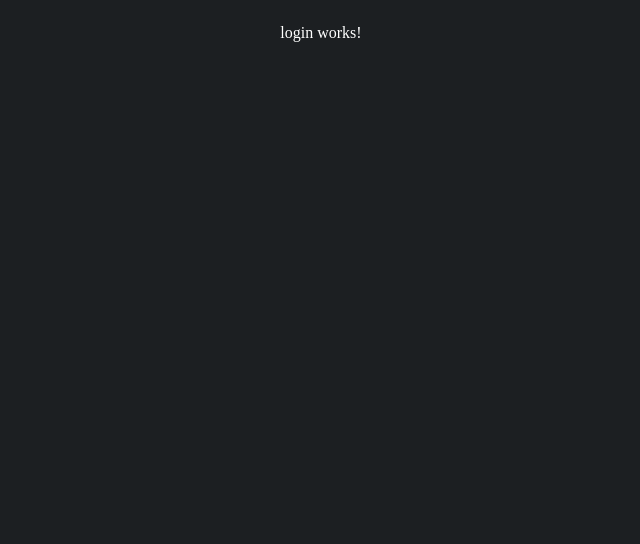
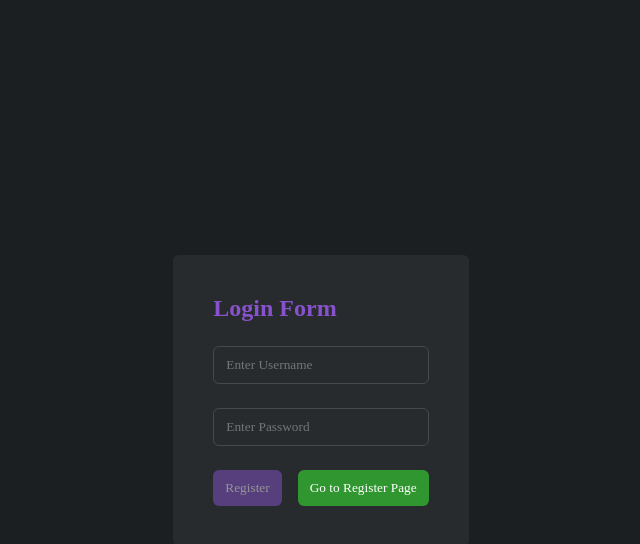
Before and after one commit to basakjeet08/Angular-Todo-website, an Angular app: page /login in a window 1280 px wide. Shown: the top 544 px of the page, without its empty margins (319-959 px from the left). Built offline with nearby package versions, Linux system fonts and the light colour scheme; a web font is replaced by a local one.

Commit message:
feat : Created the HTML Template for the Login Page.

```diff
--- a/src/app/components/auth/login/login.component.css
+++ b/src/app/components/auth/login/login.component.css
@@ -0,0 +1,23 @@
+#outer-container {
+  height: 100%;
+
+  display: flex;
+  justify-items: center;
+  align-items: center;
+}
+
+.p-40 {
+  padding: 40px;
+}
+
+.g-24 {
+  gap: 24px;
+}
+
+.flex {
+  flex: 1;
+}
+
+button {
+  white-space: nowrap;
+}
--- a/src/app/components/auth/login/login.component.html
+++ b/src/app/components/auth/login/login.component.html
@@ -1 +1,63 @@
-<p>login works!</p>
+<div id="outer-container">
+  <form
+    class="card-container p-40 g-24"
+    #formContainer="ngForm"
+    (ngSubmit)="onLoginClick()"
+  >
+    <!-- Title  -->
+    <h2>Login Form</h2>
+
+    <!-- Username Container -->
+    <div class="col-container">
+      <!-- Input for Username -->
+      <input
+        type="text"
+        name="username"
+        placeholder="Enter Username"
+        required
+        [(ngModel)]="userInput.username"
+        #username="ngModel"
+      />
+
+      <!-- Error text for username -->
+      <p class="error-text" *ngIf="!username.valid && username.touched">
+        Please enter the username.
+      </p>
+    </div>
+
+    <!-- Password Container -->
+    <div class="col-container">
+      <!-- Input for Password -->
+      <input
+        type="password"
+        name="password"
+        placeholder="Enter Password"
+        required
+        [(ngModel)]="userInput.password"
+        #password="ngModel"
+      />
+
+      <!-- Error Text for Password -->
+      <p class="error-text" *ngIf="!password.valid && password.touched">
+        Please Enter the password
+      </p>
+    </div>
+
+    <!-- Button Containers -->
+    <div class="row-container">
+      <!-- Register User Button -->
+      <button type="submit" class="flex" [disabled]="!formContainer.valid">
+        Register
+      </button>
+
+      <!-- Go to the Login Screen Button -->
+      <button
+        type="button"
+        class="flex secondary-btn"
+        (click)="onGoToRegisterClick()"
+      >
+        Go to Register Page
+      </button>
+    </div>
+  </form>
+</div>
--- a/src/app/components/auth/login/login.component.ts
+++ b/src/app/components/auth/login/login.component.ts
@@ -5,4 +5,20 @@ import { Component } from '@angular/core';
   templateUrl: './login.component.html',
   styleUrls: ['./login.component.css'],
 })
-export class LoginComponent {}
+export class LoginComponent {
+  // This is the input from the user
+  userInput = {
+    username: '',
+    password: '',
+  };
+
+  // This function is invoked when the user clicks on the login button
+  onLoginClick() {
+    alert(this.userInput.username + ' ' + this.userInput.password);
+  }
+
+  // This function is invoked when the user clicks on the go to register page button
+  onGoToRegisterClick() {
+    alert('Go To Register Page Click');
+  }
+}
```
